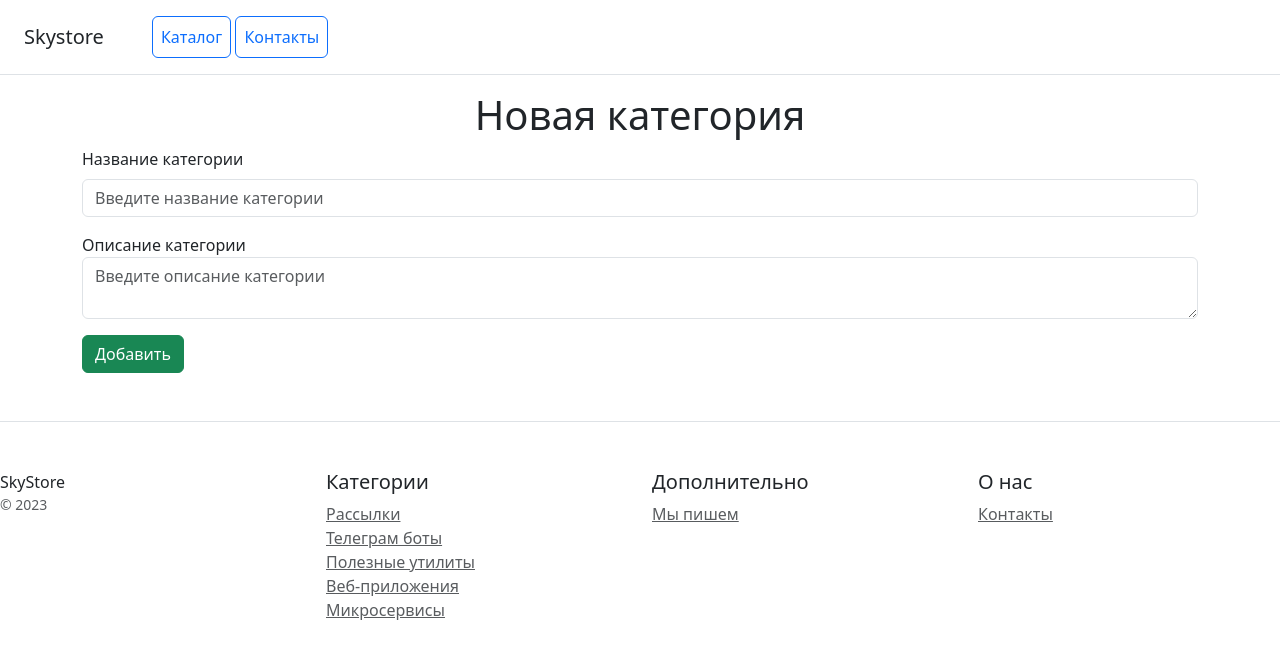
After one commit to Daniil-Tarasov/Web-shop, a Django app: page /add_category/ in a window 1280 px wide. The commit adds this page. Shown: the top 659 px of the page. Run offline with Django 5.2, Linux system fonts and the light colour scheme; some libraries are stand-ins or nearby versions.

Commit message:
first task with *

```diff
--- /dev/null
+++ b/catalog/templates/add_category_user.html
@@ -0,0 +1,23 @@
+{% extends 'base.html' %}
+
+{% block title %}Новая категория{% endblock %}
+
+{% block content %}
+<div class="row text-center">
+  <h1>Новая категория</h1>
+</div>
+<div class="container">
+    <form method="post" action="" class="form-floating">
+        {% csrf_token %}
+        <div class="mb-3">
+          <label for="name_category" class="form-label">Название категории</label>
+          <input type="text" class="form-control" name="name_category" id="name_category" placeholder="Введите название категории" required>
+        </div>
+        <div class="mb-3">
+            <label for="description">Описание категории</label>
+            <textarea type="text" name="description" class="form-control" id="description" placeholder="Введите описание категории" required></textarea>
+        </div>
+          <button type="submit" class="btn btn-success">Добавить</button>
+        </form>
+</div>
+{% endblock %}
--- a/catalog/urls.py
+++ b/catalog/urls.py
@@ -1,6 +1,6 @@
 from django.urls import path
 from catalog.apps import CatalogConfig
-from catalog.views import home, contacts, product_detail, add_product
+from catalog.views import home, contacts, product_detail, add_product, add_category
 
 app_name = CatalogConfig.name
 
@@ -9,4 +9,5 @@ urlpatterns = [
     path('contacts/', contacts, name='contacts'),
     path('product/<int:pk>/', product_detail, name="product_detail"),
     path('add_product/', add_product, name="add_product"),
+    path('add_category/', add_category, name='add_category')
 ]
--- a/catalog/views.py
+++ b/catalog/views.py
@@ -44,22 +44,15 @@ def add_product(request):
 
     if request.method == 'POST':
         name_product = request.POST.get('name_product')
-        category = request.POST.get('category')
+        category_id = request.POST.get('category')
         description = request.POST.get('description')
         price = request.POST.get('price')
         image = request.FILES.get('image')
 
-        name_category=None
-        if category:
-            try:
-                name_category = Category.get(name_category=category)
-            except Category.DoesNotExist:
-                return HttpResponse("Категория не найдена.")
-
-
+        category = Category.objects.get(id=category_id)
         product = Product(
             name_product=name_product,
-            category=name_category,
+            category=category,
             description=description,
             price=price,
             image=image,
@@ -67,4 +60,21 @@ def add_product(request):
 
         product.save()
         return HttpResponse(f"Товар {name_product} успешно добавлен!")
-    return render(request, 'add_product_user.html')
+    category = Category.objects.all()
+    return render(request, 'add_product_user.html', {'categories': category})
+
+
+def add_category(request):
+
+    if request.method == "POST":
+        name_category = request.POST.get('name_category')
+        description = request.POST.get("description")
+
+        category = Category(
+            name_category = name_category,
+            description = description
+        )
+
+        category.save()
+        return HttpResponse(f"Категория {name_category} успешно добавлена!")
+    return render(request, 'add_category_user.html')
```
Also changed, not shown: catalog/templates/add_product_user.html (+20 -4 lines), madia/images/ЖД.jpg (added), madia/images/ТГБот.jpg (added), madia/images/сервис.jpg (added), madia/images/сервисы.jpg (added), media/images/ЖД.jpg (added), media/images/ЖД_93sA2Zu.jpg (added), media/images/ТГБот.jpg (added), media/images/сервис.jpg (added), media/images/сервис_07SHtRz.jpg (added), media/images/сервис_67gbuML.jpg (added), media/images/сервис_yLEqASp.jpg (added), media/images/сервисы.jpg (added), media/images/сервисы_EHBn4U9.jpg (added), 1 more files.
